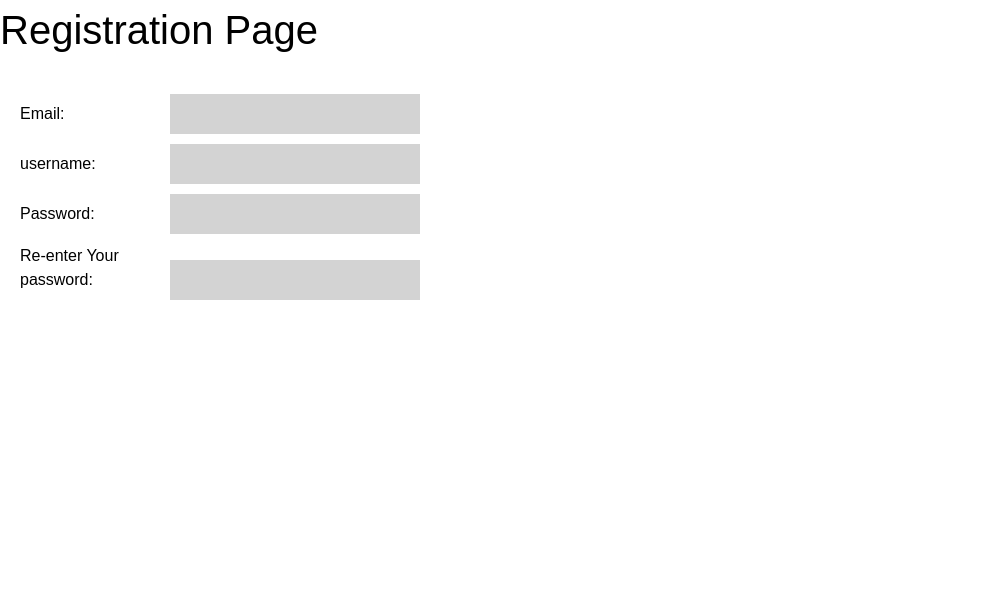
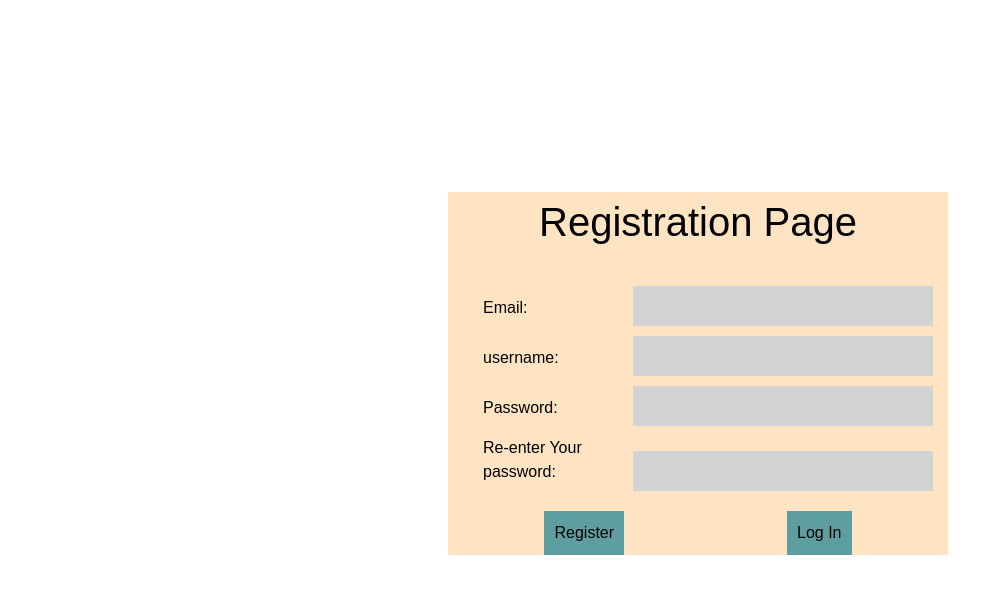
Before and after one commit to rajeshCreate72/messaging-website, a React (Create React App) app in the folder frontEnd-react/: page / in a window 1280 px wide. Shown: the top 594 px of the page, without its empty margins (0-1008 px from the left). Built offline with nearby package versions, Linux system fonts and the light colour scheme.

Commit message:
Registration Page style corrected

```diff
--- a/frontEnd-react/src/Components/RegistrationPage/RegistrationPage.css
+++ b/frontEnd-react/src/Components/RegistrationPage/RegistrationPage.css
@@ -1,3 +1,15 @@
+.register-page {
+    background-color: bisque;
+    width: 500px;
+    margin: 15% 35%;
+    display: flex;
+    flex-direction: column;
+    flex-wrap: wrap;
+    justify-content: center;
+    align-items: center;
+    overflow: unset;
+}
+
 .input-container {
     margin: 10px 0px 10px 20px;
 }
@@ -10,9 +22,10 @@
 .input-container input {
     display: inline-block;
     background-color: lightgray;
-    width: 250px;
+    width: 300px;
     height: 40px;
     border: none;
+    font-size: 20px;
 }
 *:focus {
     outline: none;
@@ -20,3 +33,18 @@
 h1 {
     font-size: 40px;
 }
+
+.input-button {
+    display: flex;
+    margin-top: 20px;
+    flex-direction: row;
+    justify-content: center;
+    align-items: center;
+}
+
+.input-button button {
+    background-color: cadetblue;
+    text-align: center;
+    padding: 10px 10px 10px 10px;
+    margin: auto;
+}
--- a/frontEnd-react/src/Components/RegistrationPage/RegistrationPage.js
+++ b/frontEnd-react/src/Components/RegistrationPage/RegistrationPage.js
@@ -23,6 +23,10 @@ function RegistrationPage() {
           <label>Re-enter Your password: </label>
           <input type='password' id='password1' />
         </div>
+        <div className='input-button'>
+          <button id='register' type='submit'>Register</button>
+          <button id='login' type='button'>Log In</button>
+        </div>
       </form>
     </div>
   )
```
